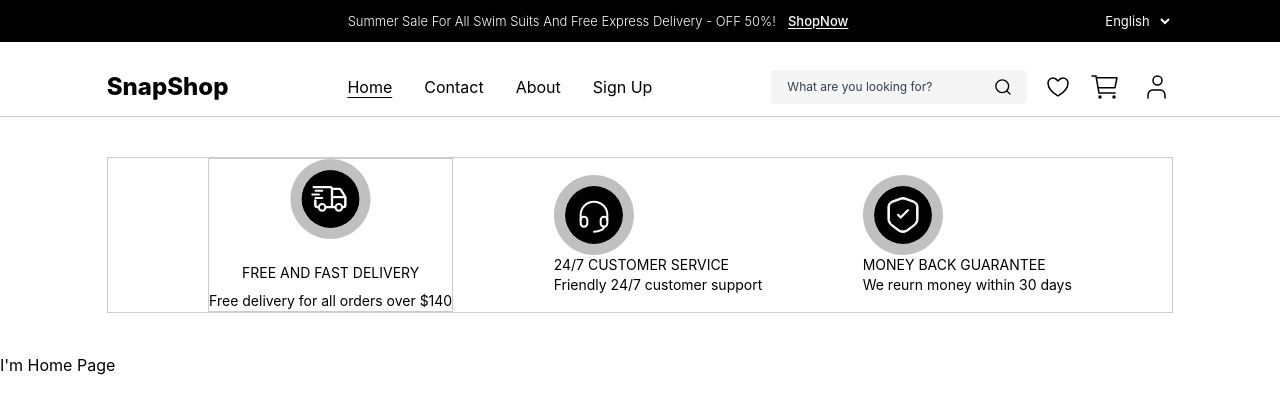
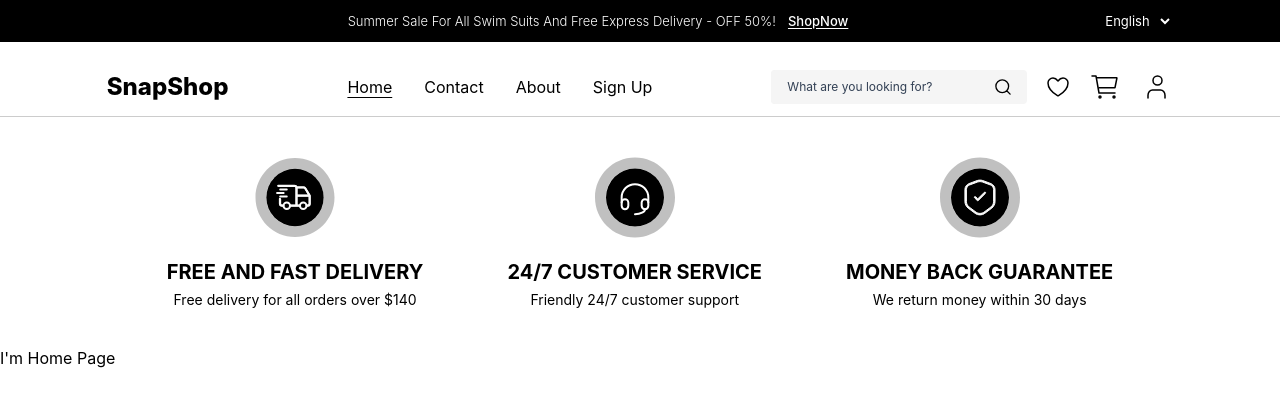
Before and after one commit to shalfi-sabit/E-commerce-Site, a React (Create React App) app: page / in a window 1280 px wide. Shown: the top 412 px of the page. Built offline with nearby package versions, Linux system fonts and the light colour scheme.

Commit message:
complete customer-benefits component

```diff
--- a/src/assets/icons/DeliveryIcon.tsx
+++ b/src/assets/icons/DeliveryIcon.tsx
@@ -3,11 +3,10 @@ import React from "react";
 const DeliveryIcon = () => {
   return (
     <svg
-      width="81"
-      height="80"
       viewBox="0 0 81 80"
       fill="none"
       xmlns="http://www.w3.org/2000/svg"
+      className="w-[60px] h-[61px] lg:w-[80px] lg:h-[81px]"
     >
       <path
         opacity="0.3"
--- a/src/assets/icons/GuarantyIcon.tsx
+++ b/src/assets/icons/GuaranteeIcon.tsx
@@ -1,13 +1,12 @@
 import React from "react";
 
-const GuarantyIcon = () => {
+const GuaranteeIcon = () => {
   return (
     <svg
-      width="80"
-      height="80"
       viewBox="0 0 80 80"
       fill="none"
       xmlns="http://www.w3.org/2000/svg"
+      className="w-[60px] h-[61px] lg:w-[80px] lg:h-[81px]"
     >
       <path
         opacity="0.3"
@@ -29,4 +28,4 @@ const GuarantyIcon = () => {
   );
 };
 
-export default GuarantyIcon;
+export default GuaranteeIcon;
--- a/src/assets/icons/HeadsetIcon.tsx
+++ b/src/assets/icons/HeadsetIcon.tsx
@@ -3,11 +3,10 @@ import React from "react";
 const HeadsetIcon = () => {
   return (
     <svg
-      width="80"
-      height="80"
       viewBox="0 0 80 80"
       fill="none"
       xmlns="http://www.w3.org/2000/svg"
+      className="w-[60px] h-[61px] lg:w-[80px] lg:h-[81px]"
     >
       <path
         opacity="0.3"
--- a/src/components/pages/RootLayout/RootLayout.tsx
+++ b/src/components/pages/RootLayout/RootLayout.tsx
@@ -1,7 +1,7 @@
 import { Outlet } from "react-router-dom";
 
 import Navbar from "../../shared/Navbar/Navbar";
-import CustomerBenefits from "../../shared/Feature";
+import CustomerBenefits from "../../shared/CustomerBenefits";
 
 const RootLayout = () => {
   return (
--- /dev/null
+++ b/src/components/shared/CustomerBenefits/CustomerBenefitsItem.tsx
@@ -0,0 +1,25 @@
+import React from "react";
+
+interface IconWithTextProps {
+  icon: React.ReactNode;
+  title: string;
+  description: string;
+}
+
+const CustomerBenefitsItem: React.FC<IconWithTextProps> = ({
+  icon,
+  title,
+  description,
+}) => {
+  return (
+    <div className={`flex flex-col items-center gap-3 md:gap-5`}>
+      {icon}
+      <div className="flex flex-col items-center gap-1 md:gap-2 md:leading-3">
+        <p className="font-bold text-sm md:text-lg  lg:text-xl">{title}</p>
+        <p>{description}</p>
+      </div>
+    </div>
+  );
+};
+
+export default CustomerBenefitsItem;
--- /dev/null
+++ b/src/components/shared/CustomerBenefits/index.tsx
@@ -0,0 +1,39 @@
+import React from "react";
+import DeliveryIcon from "../../../assets/icons/DeliveryIcon";
+import HeadsetIcon from "../../../assets/icons/HeadsetIcon";
+import GuaranteeIcon from "../../../assets/icons/GuaranteeIcon";
+import Wrapper from "../../UI/Wrapper";
+import FeaturesWrapper from "./CustomerBenefitsItem";
+
+interface CustomerBenefitsProps {
+  className?: string;
+}
+
+const CustomerBenefits: React.FC<CustomerBenefitsProps> = ({ className }) => {
+  return (
+    <Wrapper className="m-auto py-10">
+      <div
+        className={`flex flex-wrap justify-evenly items-center text-xs md:text-sm gap-6 ${className}`}
+      >
+        <FeaturesWrapper
+          icon={<DeliveryIcon />}
+          title="FREE AND FAST DELIVERY"
+          description="Free delivery for all orders over $140"
+        />
+        <FeaturesWrapper
+          icon={<HeadsetIcon />}
+          title="24/7 CUSTOMER SERVICE"
+          description="Friendly 24/7 customer support"
+        />
+
+        <FeaturesWrapper
+          icon={<GuaranteeIcon />}
+          title="MONEY BACK GUARANTEE"
+          description="We return money within 30 days"
+        />
+      </div>
+    </Wrapper>
+  );
+};
+
+export default CustomerBenefits;
--- a/src/components/shared/Feature/index.tsx
+++ /dev/null
@@ -1,36 +0,0 @@
-import React from "react";
-import DeliveryIcon from "../../../assets/icons/DeliveryIcon";
-import HeadsetIcon from "../../../assets/icons/HeadsetIcon";
-import GuarantyIcon from "../../../assets/icons/GuarantyIcon";
-import Wrapper from "../../UI/Wrapper";
-const CustomerBenefits = () => {
-  return (
-    <Wrapper className="m-auto py-10">
-      <div className="border flex flex-wrap justify-evenly items-center text-sm">
-        <div className="flex flex-col items-center border gap-6">
-          <DeliveryIcon />
-          <div className="flex flex-col items-center gap-2">
-            <p>FREE AND FAST DELIVERY</p>
-            <p>Free delivery for all orders over $140</p>
-          </div>
-        </div>
-        <div>
-          <HeadsetIcon />
-          <div>
-            <p>24/7 CUSTOMER SERVICE</p>
-            <p>Friendly 24/7 customer support</p>
-          </div>
-        </div>
-        <div>
-          <GuarantyIcon />
-          <div>
-            <p>MONEY BACK GUARANTEE</p>
-            <p>We reurn money within 30 days</p>
-          </div>
-        </div>
-      </div>
-    </Wrapper>
-  );
-};
-
-export default CustomerBenefits;
```
